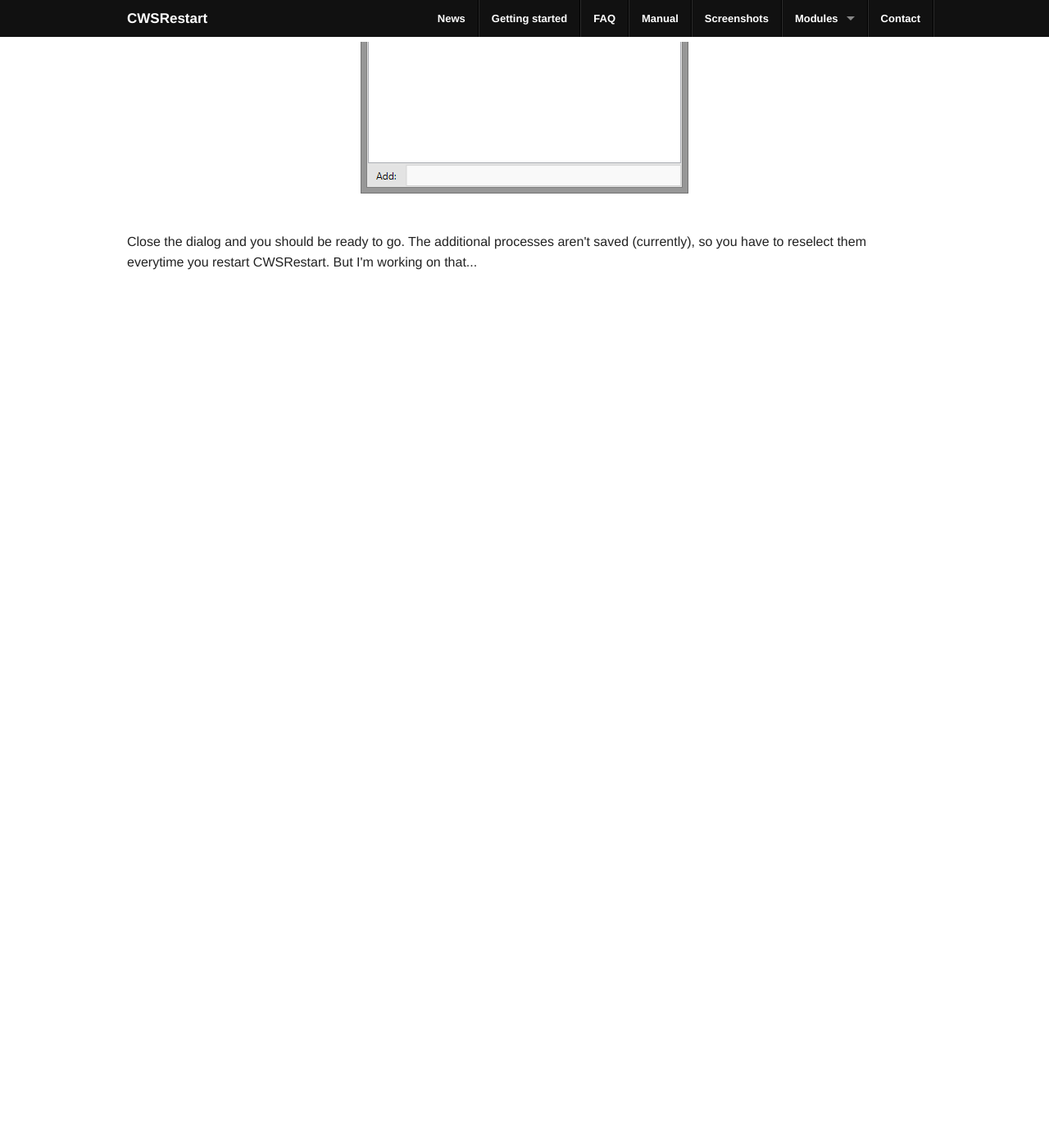
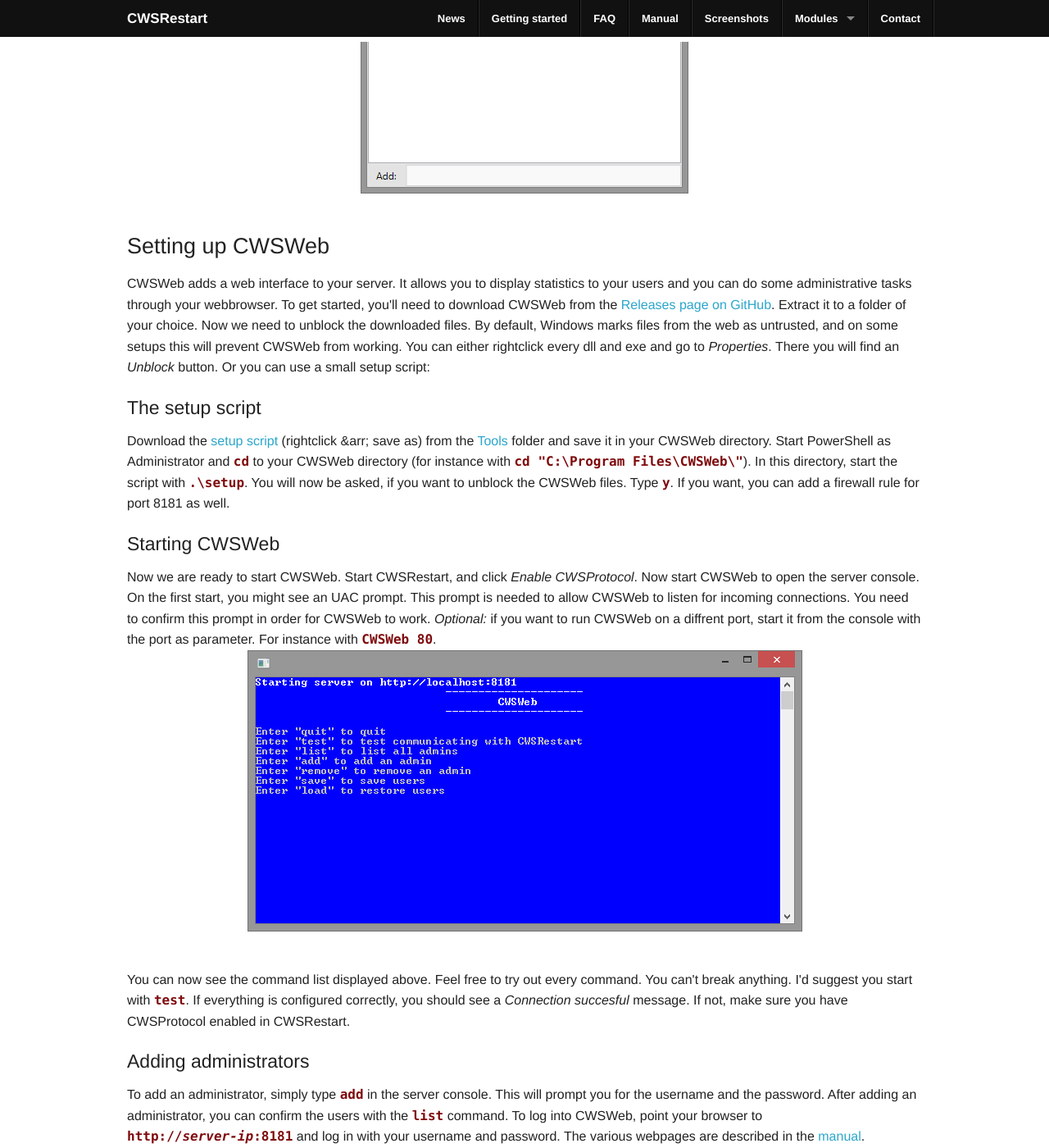
Before and after one commit to ChrisK91/CWSRestart, a Jekyll site: the page built from pages/gettingstarted.html, in a window 1280 px wide and 1400 px high, scrolled down 3762 px. Shown: the whole window at 82% size. Built offline with Jekyll 4.4.1, drawn with Linux system fonts in a browser that asks for light colours; comment, search, counter and statistics services are not loaded; before the commit the page ends 4216 px from its top, so only the background shows below that; some of the changed text lies outside the part shown.

Commit message:
Updated Getting Started, Manual and News

```diff
--- a/pages/gettingstarted.html
+++ b/pages/gettingstarted.html
@@ -11,6 +11,7 @@
                 <dt>Navigation: </dt>
                 <dd data-magellan-arrival="stock-server"><a href="#stock-server">Using CWSRestart with the stock server.exe</a></dd>
                 <dd data-magellan-arrival="custom-launcher"><a href="#custom-launcher">Using CWSRestart with a custom launcher</a></dd>
+                <dd data-magellan-arrival="cwsweb"><a href="#cwsweb">Setting up CWSWeb</a></dd>
             </dl>
         </div>
         <hr>
@@ -46,8 +47,32 @@
         <p>
             Now click the start button in the lower left corner. This should start your custom launcher. If your launcher closes after starting the server, you are already finished. But if your launcher starts multiple process, we need to let CWSRestart know which processes belong to your launcher. Go ahead and click the <i>Additional processes</i> button on the right side. Either search the process in the upper list and double click it, <em>or</em> enter the name in the <i>Add</i> box and press <kbd>Enter</kbd>. You can remove entries by double clicking on them.<br><img src="{{ site.baseurl }}img/guide/6.png" alt="CWSRestart interface" class="centerBlock"><br>
         </p>
+        <h3 id="cwsweb" data-magellan-destination="cwsweb">Setting up CWSWeb</h3>
         <p>
-            Close the dialog and you should be ready to go. The additional processes aren't saved (currently), so you have to reselect them everytime you restart CWSRestart. But I'm working on that...
+            CWSWeb adds a web interface to your server. It allows you to display statistics to your users and you can do some administrative tasks through your webbrowser. To get started, you'll need to download CWSWeb from the <a href="https://github.com/ChrisK91/CWSRestart/releases">Releases page on GitHub</a>. Extract it to a folder of your choice. Now we need to unblock the downloaded files. By default, Windows marks files from the web as untrusted, and on some setups this will prevent CWSWeb from working. You can either rightclick every dll and exe and go to <i>Properties</i>. There you will find an <i>Unblock</i> button. Or you can use a small setup script:
+        </p>
+        <h4 class="subheading">The setup script</h4>
+        <p>
+            Download the <a href="https://raw.github.com/ChrisK91/CWSRestart/master/Tools/Setup.ps1" target="_blank">setup script</a> (rightclick &arr; save as) from the <a href="https://github.com/ChrisK91/CWSRestart/tree/master/Tools" target="_blank">Tools</a> folder and save it in your CWSWeb directory. Start PowerShell as Administrator and <code>cd</code> to your CWSWeb directory (for instance with <code>cd "C:\Program Files\CWSWeb\"</code>). In this directory, start the script with <code>.\setup</code>. You will now be asked, if you want to unblock the CWSWeb files. Type <code>y</code>. If you want, you can add a firewall rule for port 8181 as well.
+        </p>
+        <h4 class="subheading">Starting CWSWeb</h4>
+        <p>
+            Now we are ready to start CWSWeb. Start CWSRestart, and click <i>Enable CWSProtocol</i>. Now start CWSWeb to open the server console. On the first start, you might see an UAC prompt. This prompt is needed to allow CWSWeb to listen for incoming connections. You need to confirm this prompt in order for CWSWeb to work. <em>Optional:</em> if you want to run CWSWeb on a diffrent port, start it from the console with the port as parameter. For instance with <code>CWSWeb 80</code>.<br><img src="{{ site.baseurl }}img/guide/cwsweb_console.png" alt="CWSRestart interface" class="centerBlock"><br>
+        </p>
+        <p>
+            You can now see the command list displayed above. Feel free to try out every command. You can't break anything. I'd suggest you start with <code>test</code>. If everything is configured correctly, you should see a <i>Connection succesful</i> message. If not, make sure you have CWSProtocol enabled in CWSRestart.
+        </p>
+        <h4 class="subheading">Adding administrators</h4>
+        <p>
+            To add an administrator, simply type <code>add</code> in the server console. This will prompt you for the username and the password. After adding an administrator, you can confirm the users with the <code>list</code> command. To log into CWSWeb, point your browser to <code>http://<i>server-ip</i>:8181</code> and log in with your username and password. The various webpages are described in the <a href="{{ site.baseurl }}pages/manual/CWSWeb/01interface.html">manual</a>.
+        </p>
+        <h4 class="subheading">Statistics</h4>
+        <p>
+            By default, users will see a <i>403</i> page when pointing to your server ip on the given port. If you want to display statistics do the following: In CWSRestart, click the <i>Enable statistics</i> button in the bottom right corner. This will allow visitors to see the current amount of players, the total amount of players and the uptime of your server. If you want to display an activity graph as well, hit the <i>Save statistics to...</i> button, and select a folder where you want to save your statistics files. After a few seconds, your users should see activity charts. The statistics will update every few seconds, and the data on the server is cached to increase performance.
+        </p>
+        <h4 class="userbars">Userbars</h4>
+        <p>
+            The customization of userbars is described in the <a href="{{ site.baseurl }}pages/manual/CWSWeb/04Userbars.html">manual</a>.
         </p>
     </div>
 </div>
```
Also changed, not shown: news/_posts/2013-08-14-Cuwo-plugin.md (added, +12 -0 lines), pages/manual/CWSWeb/01interface.html (+6 -1 lines), pages/manual/CWSWeb/05configuration.html (added, +11 -0 lines), img/guide/cwsweb_console.png (added), img/news/cuwoplugin.png (added).
